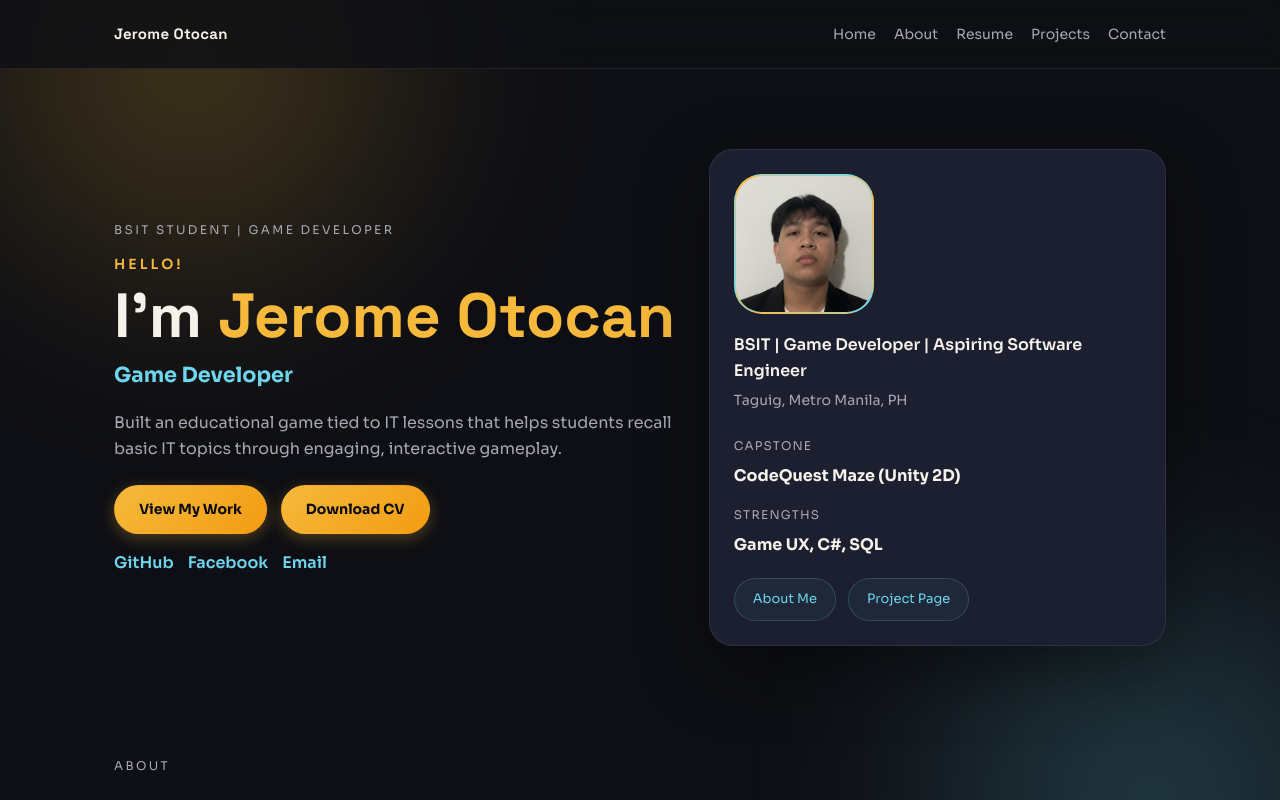
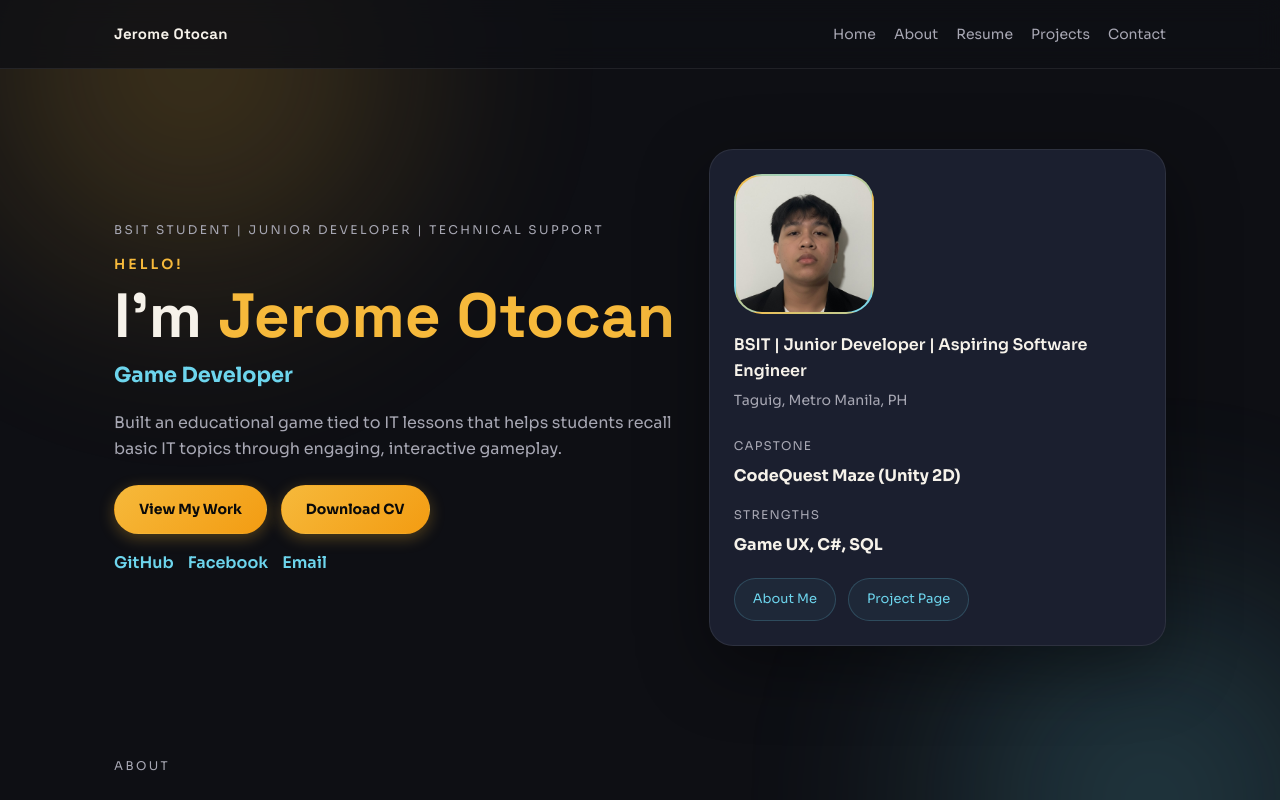
Before and after one commit to Achaplakukok/otocanjerome-portfolio.github.io, a plain HTML site: page index.html in a window 1280 px wide. Shown: the top 800 px of the page. Drawn offline with Linux system fonts and the light colour scheme.

Commit message:
Update index.html

```diff
--- a/index.html
+++ b/index.html
@@ -29,7 +29,7 @@
   <main>
     <section id="home" class="hero">
       <div class="hero-text reveal">
-        <p class="eyebrow">BSIT Student | Game Developer</p>
+        <p class="eyebrow">BSIT Student | Junior Developer | Technical Support</p>
         <p class="greeting">Hello!</p>
         <h1>I'm <span>Jerome Otocan</span></h1>
         <h2>
@@ -53,7 +53,7 @@
           <img src="images/ID.jpg" alt="Jerome Otocan headshot" class="avatar-img" />
         </div>
         <div class="hero-meta">
-          <p class="meta-title">BSIT | Game Developer | Aspiring Software Engineer</p>
+          <p class="meta-title">BSIT | Junior Developer | Aspiring Software Engineer</p>
           <p class="meta-sub">Taguig, Metro Manila, PH</p>
           <div class="meta-grid">
             <div>
```
